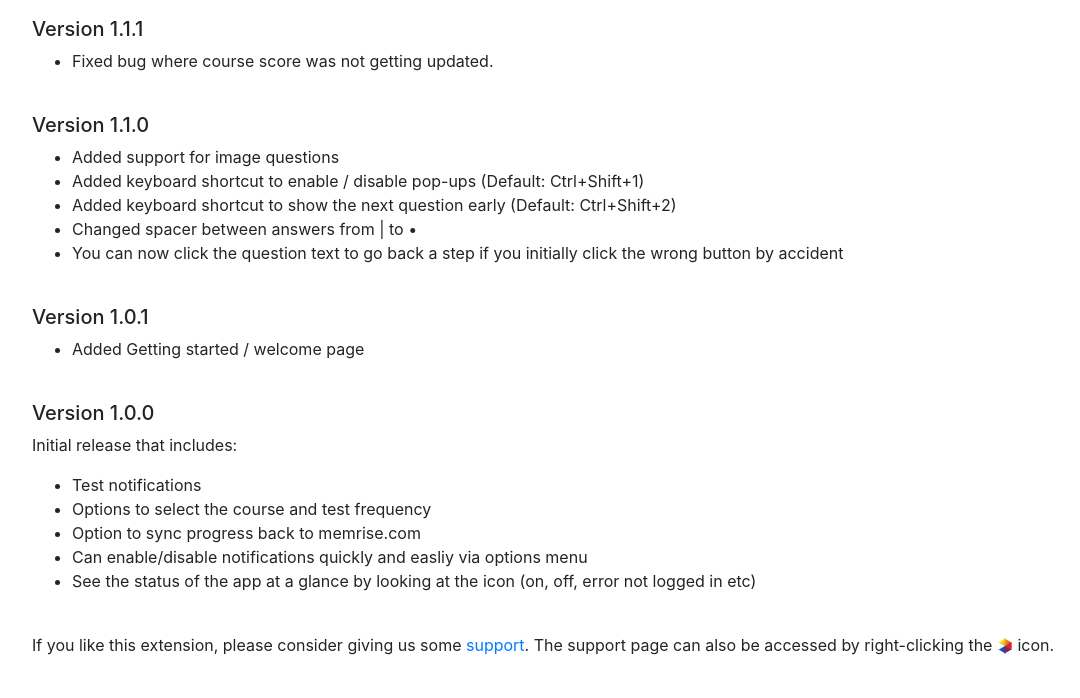
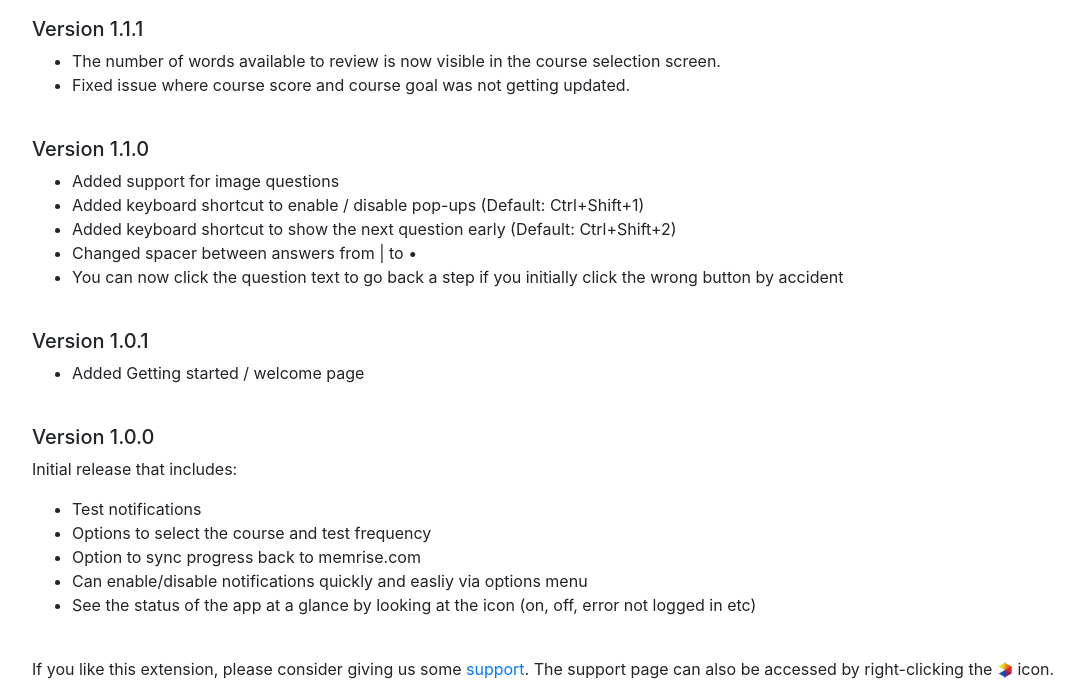
Before and after one commit to RuzuSoftware/ruzu-memrise-pop-ups, a browser extension: page app/whatsnew.html in a window 1280 px wide. Shown: the part 102-800 px from the top of the page, without its empty margins (8-1088 px from the left). Drawn offline with nearby package versions, Linux system fonts and the light colour scheme.

Commit message:
The number of words available to review is now visible in the course selection screen.

```diff
--- a/app/scripts.babel/options.js
+++ b/app/scripts.babel/options.js
@@ -47,7 +47,7 @@
         courseSelect.empty();
         for (var i = 0; i < resp.courses.length; i++) {
           courseSelect.append(
-            $('<option></option>').val(resp.courses[i].id).html(resp.courses[i].name)
+            $('<option></option>').val(resp.courses[i].id).html(resp.courses[i].name+' ('+((resp.courses[i].review) ? resp.courses[i].review : 0)+')')
           );
         }
         if (callback) {
--- a/app/whatsnew.html
+++ b/app/whatsnew.html
@@ -16,7 +16,8 @@
 
   <h5>Version 1.1.1</h5>
   <ul>
-    <li>Fixed bug where course score was not getting updated.</li>
+    <li>The number of words available to review is now visible in the course selection screen.</li>
+    <li>Fixed issue where course score and course goal was not getting updated.</li>
   </ul>
   </br>
 
```
